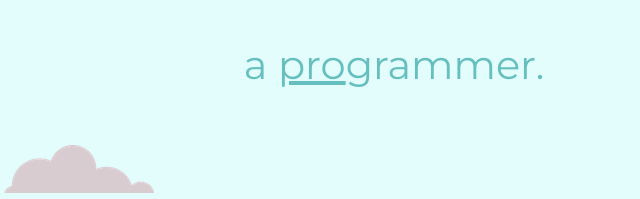
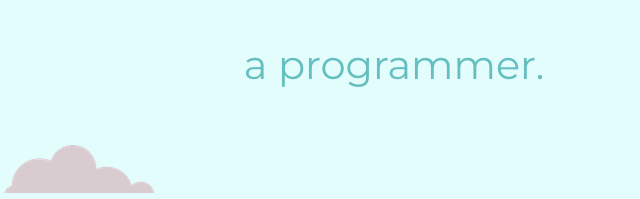
Before and after one commit to yashviradia/personal_website_1, a plain HTML site: page index.html in a window 1280 px wide. Shown: the part 285-484 px from the top of the page, 246-886 px from the left. Drawn offline with Linux system fonts and the light colour scheme.

Commit message:
change heading

```diff
--- a/index.html
+++ b/index.html
@@ -13,7 +13,7 @@
   <div class="top-container">
     <img class="top-cloud" src="images/cloud.png" alt="cloud-img">
     <h1>I'm Yash.</h1>
-    <h2 style="font-weight:normal;">a <u>pro</u>grammer.</h2>
+    <h2 style="font-weight:normal;">a programmer.</h2>
     <img class="bottom-cloud" src="images/cloud.png" alt="cloud-img">
     <img src="images/mountain.png" alt="mountain-img">
   </div>
```
